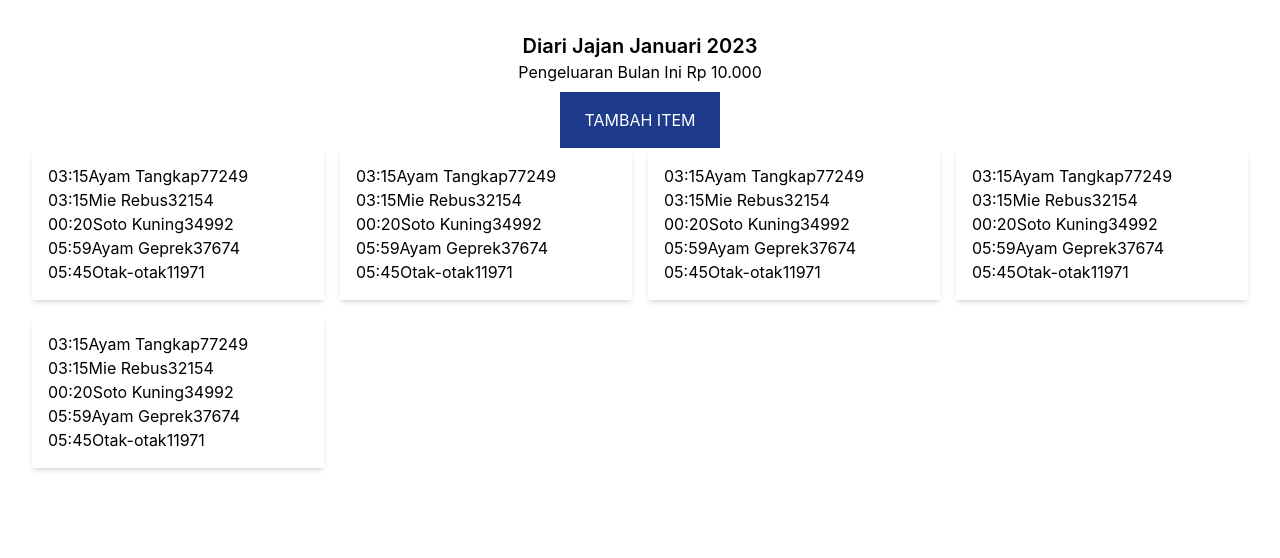
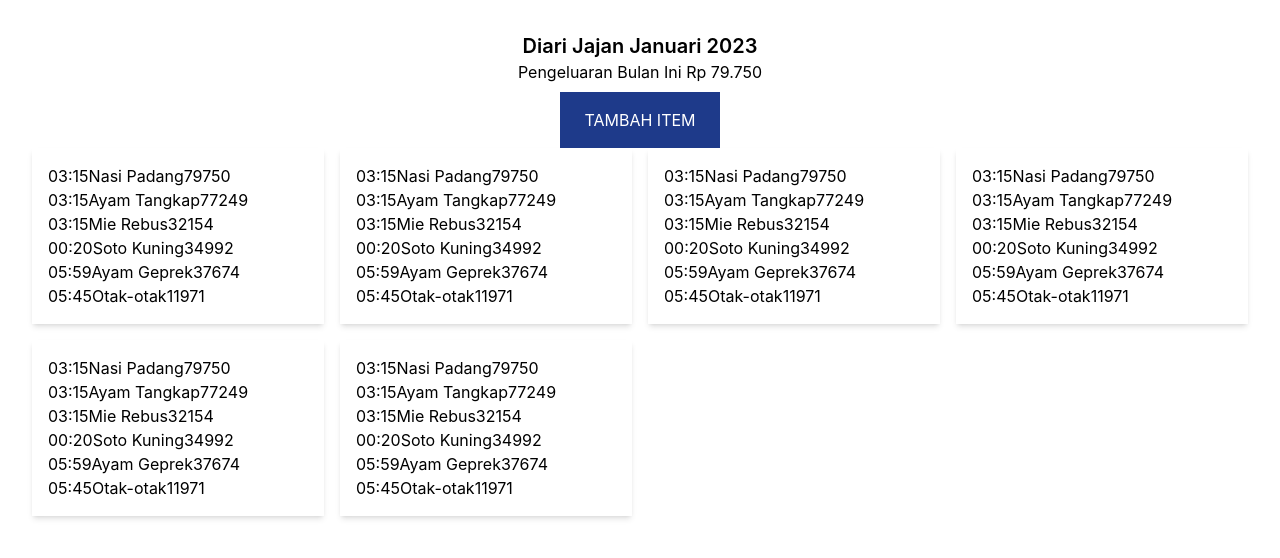
Before and after one commit to hasanmubarok9/expenditure-app, a React (Create React App) app: page / in a window 1280 px wide. Shown: the top 558 px of the page. Built offline with nearby package versions, Linux system fonts and the light colour scheme; data requests are answered from the project's data file.

Commit message:
handle total expenditure for current month

```diff
--- a/db.json
+++ b/db.json
@@ -1,5 +1,11 @@
 {
   "items": [
+    {
+      "jam": "03:15",
+      "tanggal": "17 Januari 2023",
+      "nama": "Nasi Padang",
+      "pengeluaraan": 79750
+    },
     {
       "jam": "03:15",
       "tanggal": "18 Februari 2021",
--- a/src/features/expenditure/expenditureAPI.ts
+++ b/src/features/expenditure/expenditureAPI.ts
@@ -1,5 +1,12 @@
+type ExpenditureType = {
+  jam: string;
+  tanggal: string;
+  nama: string;
+  pengeluaraan: number;
+}
+
 export async function fetchExpenditure() {
   const response = await fetch("http://localhost:3000/items");
-  const result = await response.json();
+  const result: ExpenditureType[] = await response.json();
   return result;
 }
--- a/src/features/expenditure/expenditureSlice.ts
+++ b/src/features/expenditure/expenditureSlice.ts
@@ -44,6 +44,16 @@ export const expenditureSlice = createSlice({
       state.status = "loading";
     });
     builder.addCase(getExpenditure.fulfilled, (state, action) => {
+      const total = action.payload
+        .filter(({ tanggal }) => {
+          const newDate = new Date(tanggal);
+          return (
+            newDate.getMonth() === date.getMonth() &&
+            newDate.getFullYear() === date.getFullYear()
+          );
+        })
+        .reduce((acc, cur) => acc + cur.pengeluaraan, 0);
+      state.totalExpenditureCurrentMonth = total;
       state.value = action.payload;
     });
     builder.addCase(getExpenditure.rejected, (state) => {
```
Also changed, not shown: src/features/expenditure/Expenditure.tsx (+9 -7 lines).
